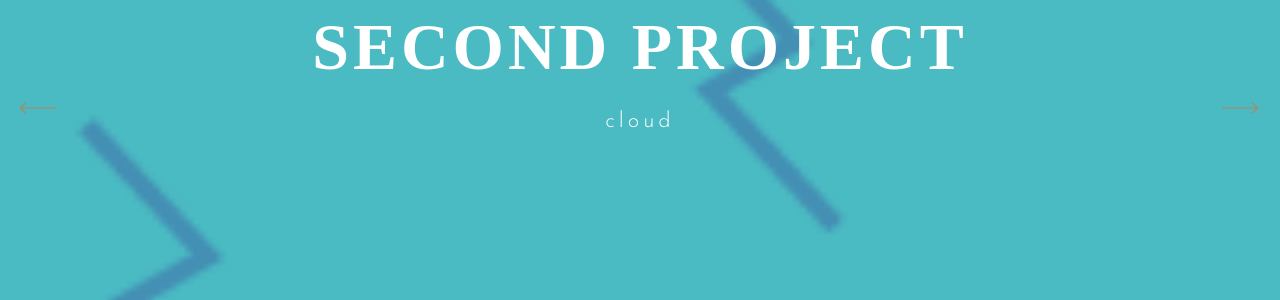
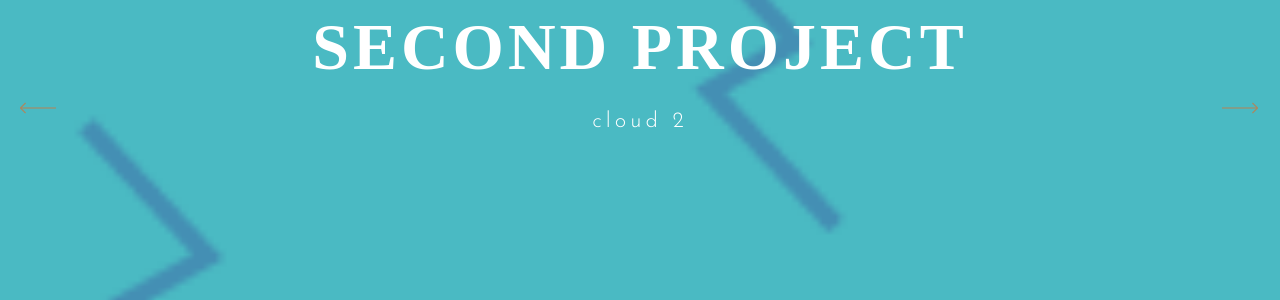
Before and after one commit to SAONATYPE/saonatype.github.io, a Jekyll site: the page built from index.html, in a window 1280 px wide and 900 px high. Shown: the part 384-684 px from the top of the window. Built offline with Jekyll 4.4.1, drawn with Linux system fonts in a browser that asks for light colours; some web fonts are replaced.

Commit message:
Update index.html

```diff
--- a/index.html
+++ b/index.html
@@ -4,20 +4,20 @@ section_id: home
 slides:
 - layout: default
   title: User experience design, research, curriculum co-creation
-  tagline:
+  tagline: slide 1 tageline
   link_to: vida-verde-2.html
   background: images/vv-user-research.png
 
 - layout: default
   title: Second Project
   link_to: cloudon.html
-  tagline: cloud
+  tagline: cloud 2
   background: images/blue-zig-zagz.png
 
 - title: Third slide
   link_to: isaniggaacitizen.html
   background: images/isaniggaacitizen-3.jpg
-  categories: Research, Web Development
+  tagline: Research, Web Development
 
 works_left:
 - title: Vida Verde Women's Cooperative
```
